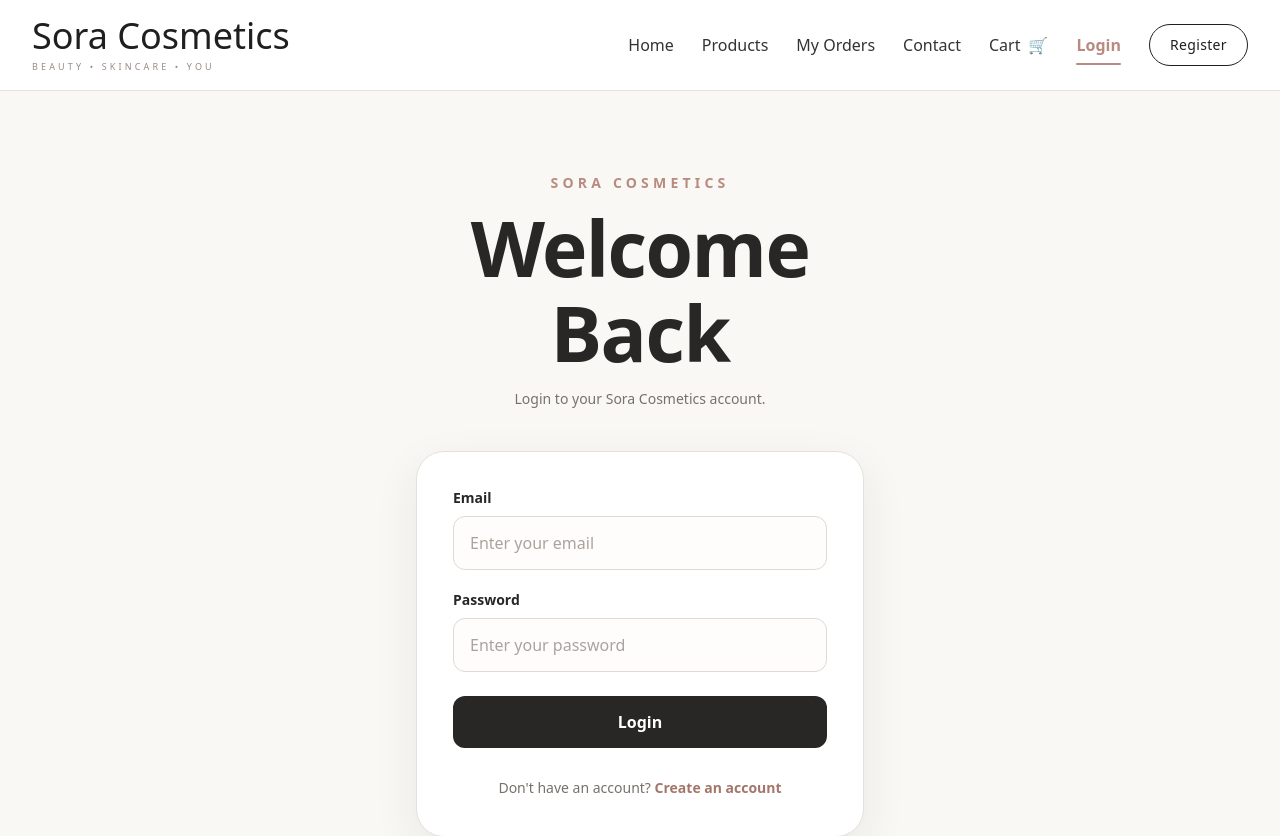
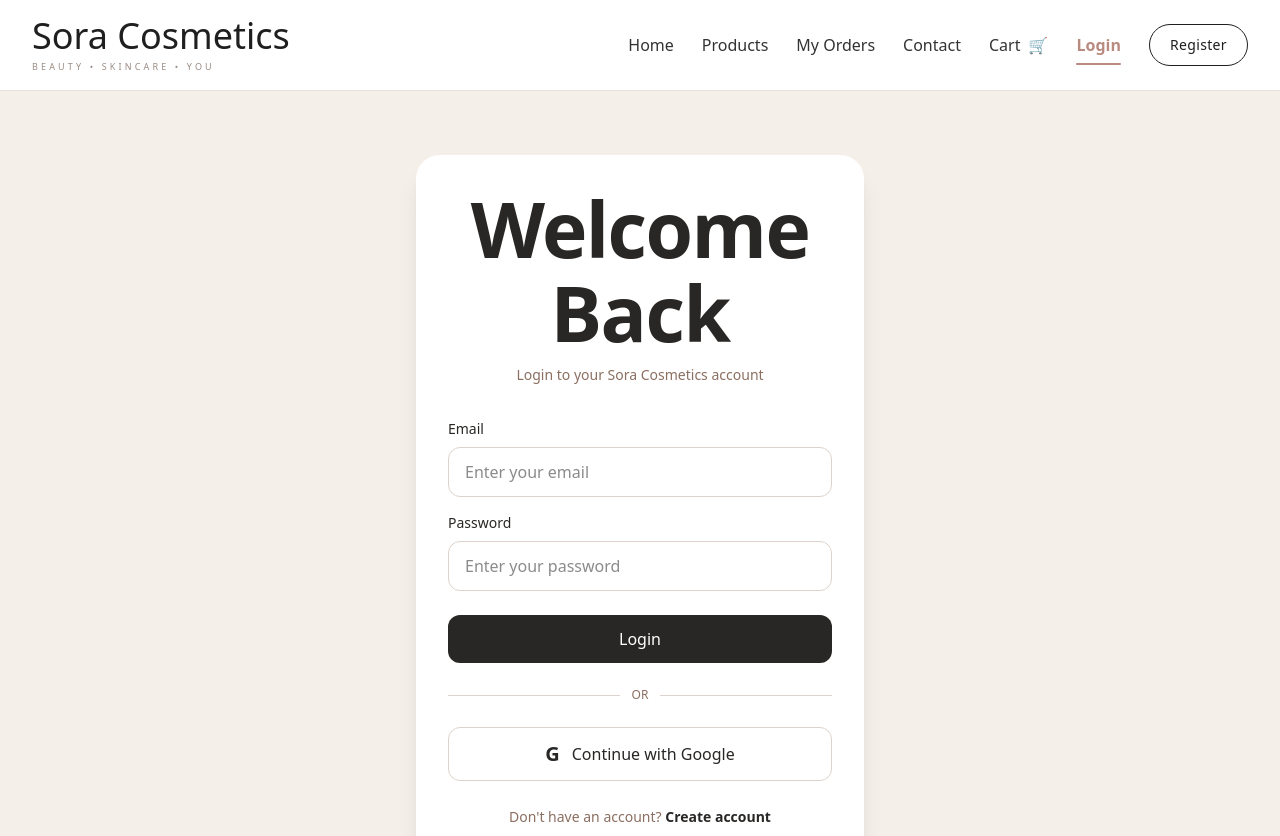
Before and after one commit to Abenuab/sora-cosmetics, a Next.js app: page /login in a window 1280 px wide. Shown: the top 836 px of the page. Built offline with nearby package versions, Linux system fonts and the light colour scheme; no server answers.

Commit message:
Fix Google login and user email display

```diff
--- a/app/admin/login/page.tsx
+++ b/app/admin/login/page.tsx
@@ -12,13 +12,7 @@
   const [loading, setLoading] = useState(false);
   const [googleLoading, setGoogleLoading] = useState(false);
 
-  // Email + Password Login
   const login = async () => {
-    if (!email || !password) {
-      alert("Please enter your email and password.");
-      return;
-    }
-
     setLoading(true);
 
     const { error } = await supabase.auth.signInWithPassword({
@@ -33,19 +27,16 @@
       return;
     }
 
-    alert("Login successful!");
     router.push("/");
-    router.refresh();
   };
 
-  // Google Login
   const loginWithGoogle = async () => {
     setGoogleLoading(true);
 
     const { error } = await supabase.auth.signInWithOAuth({
       provider: "google",
       options: {
-        redirectTo: `${window.location.origin}/auth/callback`,
+        redirectTo: `${window.location.origin}/`,
       },
     });
 
@@ -57,58 +48,19 @@
 
   return (
     <main className="min-h-screen bg-[#f5efe9] px-6 py-16">
+      <div className="mx-auto max-w-md rounded-3xl bg-white p-8 shadow-xl">
 
-      <div className="mx-auto max-w-md">
-
-        {/* Header */}
-        <div className="mb-8 text-center">
-
-          <p className="text-sm font-bold uppercase tracking-[0.3em] text-[#a4776b]">
-            Sora Cosmetics
-          </p>
-
-          <h1 className="mt-3 font-serif text-4xl font-bold italic text-[#292725]">
+        <h1 className="text-center font-serif text-4xl font-semibold text-[#292725]">
           Welcome Back
         </h1>
 
-          <p className="mt-3 text-[#6f6a66]">
-            Sign in to continue to your account.
+        <p className="mt-2 text-center text-sm text-[#8b6f61]">
+          Login to your Sora Cosmetics account
         </p>
 
-        </div>
-
-        {/* Login Card */}
-        <div className="rounded-[30px] border border-[#e1d7d0] bg-[#fffaf7] p-8 shadow-[0_15px_50px_rgba(50,40,35,0.08)]">
-
-          {/* Google Button */}
-          <button
-            type="button"
-            onClick={loginWithGoogle}
-            disabled={googleLoading}
-            className="flex w-full items-center justify-center gap-3 rounded-xl border border-[#dcd4ce] bg-white py-3.5 font-semibold text-[#292725] transition duration-300 hover:-translate-y-0.5 hover:bg-[#f8f5f2] disabled:cursor-not-allowed disabled:opacity-60"
-          >
-            <span className="text-xl font-bold">G</span>
-
-            {googleLoading
-              ? "Connecting to Google..."
-              : "Continue with Google"}
-          </button>
-
-          {/* Divider */}
-          <div className="my-7 flex items-center gap-4">
-
-            <div className="h-px flex-1 bg-[#e3dcd6]" />
-
-            <span className="text-xs font-semibold uppercase tracking-wider text-[#99908a]">
-              OR
-            </span>
-
-            <div className="h-px flex-1 bg-[#e3dcd6]" />
-
-          </div>
-
         {/* Email */}
-          <label className="mb-2 block text-sm font-semibold text-[#292725]">
+        <div className="mt-8">
+          <label className="mb-2 block text-sm font-medium text-[#292725]">
             Email
           </label>
 
@@ -117,11 +69,13 @@
             placeholder="Enter your email"
             value={email}
             onChange={(e) => setEmail(e.target.value)}
-            className="mb-5 h-14 w-full rounded-xl border border-[#dcd4ce] bg-white px-4 text-[#292725] outline-none transition placeholder:text-[#aaa19b] focus:border-[#b98b80] focus:ring-2 focus:ring-[#b98b80]/20"
+            className="w-full rounded-xl border border-[#ddd3cc] px-4 py-3 outline-none transition focus:border-[#b98b80]"
           />
+        </div>
 
         {/* Password */}
-          <label className="mb-2 block text-sm font-semibold text-[#292725]">
+        <div className="mt-4">
+          <label className="mb-2 block text-sm font-medium text-[#292725]">
             Password
           </label>
 
@@ -130,28 +84,48 @@
             placeholder="Enter your password"
             value={password}
             onChange={(e) => setPassword(e.target.value)}
-            onKeyDown={(e) => {
-              if (e.key === "Enter") {
-                login();
-              }
-            }}
-            className="mb-6 h-14 w-full rounded-xl border border-[#dcd4ce] bg-white px-4 text-[#292725] outline-none transition placeholder:text-[#aaa19b] focus:border-[#b98b80] focus:ring-2 focus:ring-[#b98b80]/20"
+            className="w-full rounded-xl border border-[#ddd3cc] px-4 py-3 outline-none transition focus:border-[#b98b80]"
           />
+        </div>
 
         {/* Login Button */}
         <button
-            type="button"
           onClick={login}
           disabled={loading}
-            className="w-full rounded-xl bg-[#292725] py-4 font-bold text-white transition duration-300 hover:-translate-y-0.5 hover:bg-[#a4776b] disabled:cursor-not-allowed disabled:opacity-60"
+          className="mt-6 w-full rounded-xl bg-[#292725] py-3 font-medium text-white transition hover:bg-[#b98b80] disabled:opacity-60"
         >
           {loading ? "Logging in..." : "Login"}
         </button>
 
+        {/* Divider */}
+        <div className="my-6 flex items-center gap-3">
+          <div className="h-px flex-1 bg-[#ddd3cc]" />
+          <span className="text-xs text-[#8b6f61]">OR</span>
+          <div className="h-px flex-1 bg-[#ddd3cc]" />
         </div>
 
+        {/* Google Button */}
+        <button
+          onClick={loginWithGoogle}
+          disabled={googleLoading}
+          className="flex w-full items-center justify-center gap-3 rounded-xl border border-[#ddd3cc] bg-white py-3 font-medium text-[#292725] transition hover:bg-[#f5efe9] disabled:opacity-60"
+        >
+          <span className="text-xl font-bold">G</span>
+
+          {googleLoading ? "Connecting..." : "Continue with Google"}
+        </button>
+
+        {/* Register */}
+        <p className="mt-6 text-center text-sm text-[#8b6f61]">
+          Don't have an account?{" "}
+          <a
+            href="/register"
+            className="font-semibold text-[#292725] hover:text-[#b98b80]"
+          >
+            Create account
+          </a>
+        </p>
       </div>
-
     </main>
   );
 }
--- a/app/login/page.tsx
+++ b/app/login/page.tsx
@@ -3,7 +3,6 @@
 import { useState } from "react";
 import { supabase } from "@/lib/supabase";
 import { useRouter } from "next/navigation";
-import Link from "next/link";
 
 export default function LoginPage() {
   const router = useRouter();
@@ -11,196 +10,135 @@
   const [email, setEmail] = useState("");
   const [password, setPassword] = useState("");
   const [loading, setLoading] = useState(false);
-  const [errorMessage, setErrorMessage] = useState("");
+  const [googleLoading, setGoogleLoading] = useState(false);
 
   const login = async () => {
-    setErrorMessage("");
-
-    if (!email.trim() || !password) {
-      setErrorMessage("Please enter your email and password.");
-      return;
-    }
-
     setLoading(true);
 
-    const { data, error } = await supabase.auth.signInWithPassword({
-      email: email.trim(),
+    const { error } = await supabase.auth.signInWithPassword({
+      email,
       password,
     });
 
     setLoading(false);
 
     if (error) {
-      console.error("LOGIN ERROR:", error);
-
-      setErrorMessage(error.message);
+      alert(error.message);
       return;
     }
 
-    console.log("LOGIN SUCCESS:", data.user);
+    router.push("/");
+  };
 
-    router.push("/");
-    router.refresh();
+  const loginWithGoogle = async () => {
+    setGoogleLoading(true);
+
+    const { error } = await supabase.auth.signInWithOAuth({
+      provider: "google",
+      options: {
+        redirectTo: `${window.location.origin}/`,
+      },
+    });
+
+    if (error) {
+      setGoogleLoading(false);
+      alert(error.message);
+    }
   };
 
   return (
-    <main className="min-h-screen bg-[#faf8f5] px-6 py-20 text-[#292725]">
+    <main className="min-h-screen bg-[#f5efe9] px-6 py-16">
+      <div className="mx-auto max-w-md rounded-3xl bg-white p-8 shadow-xl">
 
-      <div className="mx-auto max-w-md">
-
-        {/* Header */}
-
-        <div className="mb-10 text-center">
-
-          <p className="text-sm font-bold uppercase tracking-[0.3em] text-[#b98b80]">
-            Sora Cosmetics
-          </p>
-
-          <h1 className="mt-3 font-serif text-4xl font-semibold">
+        <h1 className="text-center font-serif text-4xl font-semibold text-[#292725]">
           Welcome Back
         </h1>
 
-          <p className="mt-3 text-sm text-[#77716c]">
-            Login to your Sora Cosmetics account.
+        <p className="mt-2 text-center text-sm text-[#8b6f61]">
+          Login to your Sora Cosmetics account
         </p>
 
-        </div>
-
-        {/* Login Card */}
-
-        <div className="rounded-[28px] border border-[#e5e0db] bg-white p-7 shadow-[0_15px_45px_rgba(40,35,30,0.08)] sm:p-9">
-
-          {/* Error */}
-
-          {errorMessage && (
-            <div className="mb-5 rounded-xl border border-red-200 bg-red-50 px-4 py-3 text-sm text-red-700">
-              {errorMessage}
-            </div>
-          )}
-
         {/* Email */}
-
-          <div className="mb-5">
-
-            <label
-              htmlFor="email"
-              className="mb-2 block text-sm font-semibold text-[#292725]"
-            >
+        <div className="mt-8">
+          <label className="mb-2 block text-sm font-medium text-[#292725]">
             Email
           </label>
 
           <input
-              id="email"
             type="email"
-              autoComplete="email"
             placeholder="Enter your email"
             value={email}
             onChange={(e) => setEmail(e.target.value)}
-              className="
-                w-full
-                rounded-xl
-                border
-                border-[#ded9d4]
-                bg-[#fffdfb]
-                px-4
-                py-3.5
-                text-[#292725]
-                outline-none
-                transition
-                placeholder:text-[#aaa39d]
-                focus:border-[#b98b80]
-                focus:ring-2
-                focus:ring-[#b98b80]/20
-              "
+            className="w-full rounded-xl border border-[#ddd3cc] px-4 py-3 outline-none transition focus:border-[#b98b80]"
           />
-
         </div>
 
         {/* Password */}
-
-          <div className="mb-6">
-
-            <label
-              htmlFor="password"
-              className="mb-2 block text-sm font-semibold text-[#292725]"
-            >
+        <div className="mt-4">
+          <label className="mb-2 block text-sm font-medium text-[#292725]">
             Password
           </label>
 
           <input
-              id="password"
             type="password"
-              autoComplete="current-password"
             placeholder="Enter your password"
             value={password}
             onChange={(e) => setPassword(e.target.value)}
-              onKeyDown={(e) => {
-                if (e.key === "Enter") {
-                  login();
-                }
-              }}
-              className="
-                w-full
-                rounded-xl
-                border
-                border-[#ded9d4]
-                bg-[#fffdfb]
-                px-4
-                py-3.5
-                text-[#292725]
-                outline-none
-                transition
-                placeholder:text-[#aaa39d]
-                focus:border-[#b98b80]
-                focus:ring-2
-                focus:ring-[#b98b80]/20
-              "
+            className="w-full rounded-xl border border-[#ddd3cc] px-4 py-3 outline-none transition focus:border-[#b98b80]"
           />
-
         </div>
 
-          {/* Login Button */}
-
+        {/* Login */}
         <button
           onClick={login}
           disabled={loading}
-            className="
-              w-full
-              rounded-xl
-              bg-[#292725]
-              py-3.5
-              font-semibold
-              text-white
-              transition
-              duration-300
-              hover:-translate-y-0.5
-              hover:bg-[#b98b80]
-              disabled:cursor-not-allowed
-              disabled:opacity-60
-            "
+          className="mt-6 w-full rounded-xl bg-[#292725] py-3 font-medium text-white transition hover:bg-[#b98b80] disabled:opacity-60"
         >
           {loading ? "Logging in..." : "Login"}
         </button>
 
+        {/* Divider */}
+        <div className="my-6 flex items-center gap-3">
+          <div className="h-px flex-1 bg-[#ddd3cc]" />
+
+          <span className="text-xs text-[#8b6f61]">
+            OR
+          </span>
+
+          <div className="h-px flex-1 bg-[#ddd3cc]" />
+        </div>
+
+        {/* Google */}
+        <button
+          type="button"
+          onClick={loginWithGoogle}
+          disabled={googleLoading}
+          className="flex w-full items-center justify-center gap-3 rounded-xl border border-[#ddd3cc] bg-white py-3 font-medium text-[#292725] transition hover:bg-[#f5efe9] disabled:opacity-60"
+        >
+          <span className="text-xl font-bold">
+            G
+          </span>
+
+          <span>
+            {googleLoading
+              ? "Connecting..."
+              : "Continue with Google"}
+          </span>
+        </button>
+
         {/* Register */}
-
-          <p className="mt-7 text-center text-sm text-[#77716c]">
-
+        <p className="mt-6 text-center text-sm text-[#8b6f61]">
           Don't have an account?{" "}
 
-            <Link
+          <a
             href="/register"
-              className="font-semibold text-[#a4766b] transition hover:text-[#80564d] hover:underline"
+            className="font-semibold text-[#292725] hover:text-[#b98b80]"
           >
-              Create an account
-            </Link>
-
+            Create account
+          </a>
         </p>
 
       </div>
-
-      </div>
-
     </main>
   );
 }
```
Also changed, not shown: app/components/Navbar.tsx (+65 -46 lines). Lines whose indentation alone changed are shown as unchanged.
